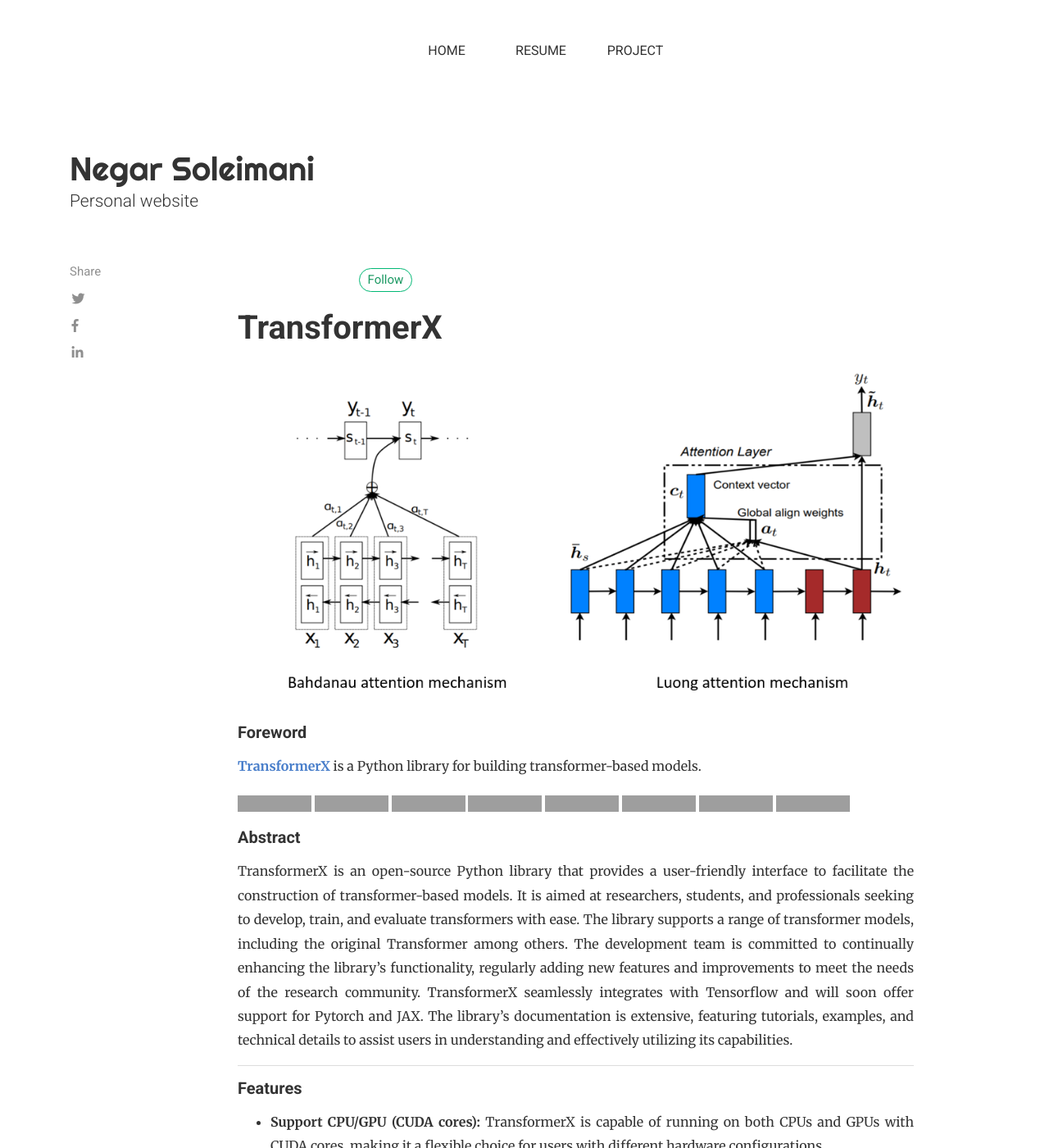
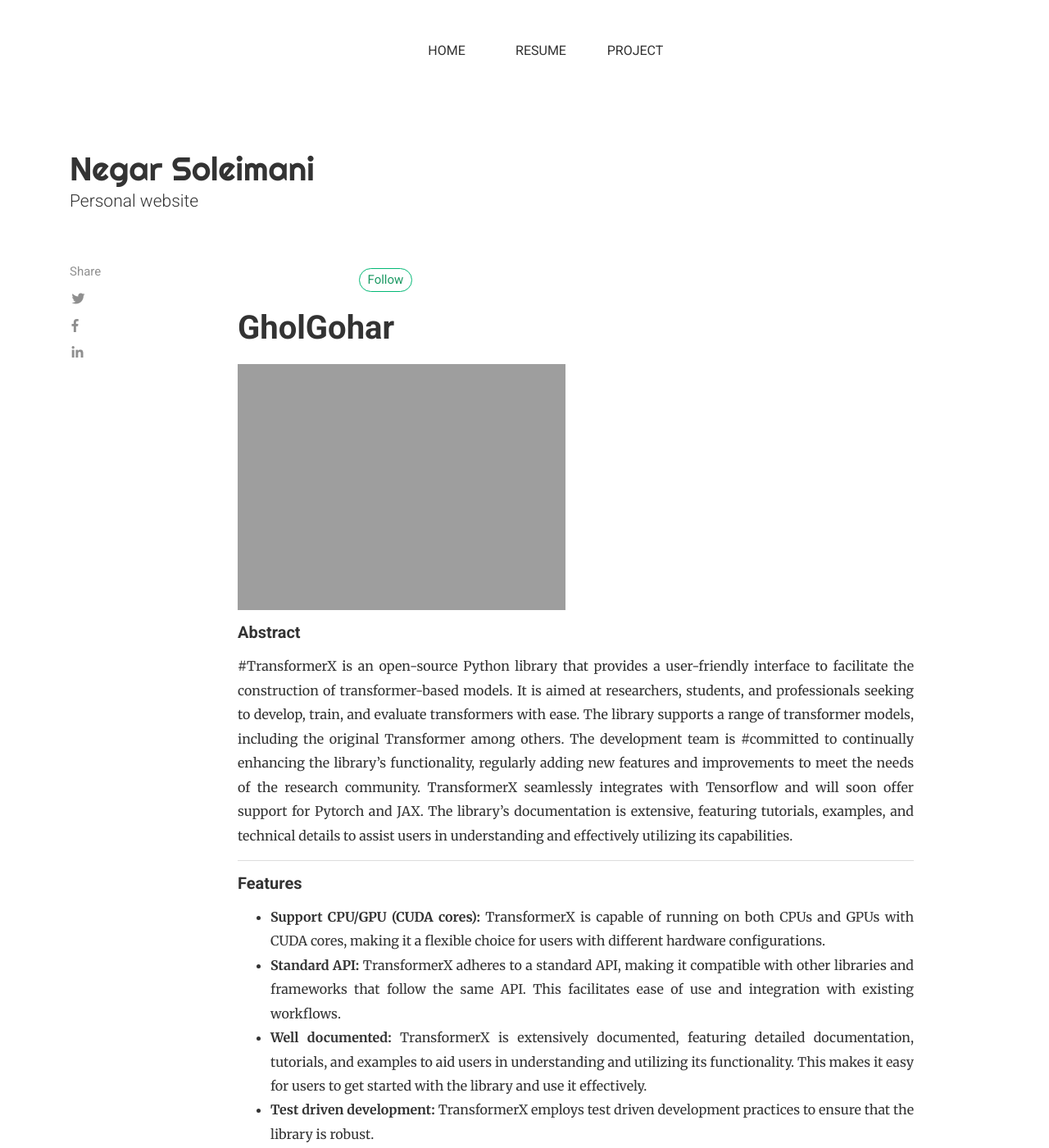
Before and after one commit to negar-soleimani/https-negar-soleimani.github.io, a Jekyll site: the page built from _posts/2022-07-08-transformerx.md, in a window 1280 px wide and 1400 px high. Shown: the whole window at 82% size. Built offline with Jekyll 4.4.1, drawn with Linux system fonts in a browser that asks for light colours; nearby versions of some CDN libraries; comment, search, counter and statistics services are not loaded; grey boxes are pictures that could not be loaded.

Commit message:
Update 2022-07-08-transformerx.md

```diff
--- a/_posts/2022-07-08-transformerx.md
+++ b/_posts/2022-07-08-transformerx.md
@@ -1,37 +1,26 @@
 ---
 layout: post
-title:  "TransformerX"
-author: Soran Ghaderi
+title:  "GholGohar"
+author: Negar Soleimani
 
-[//]: # (categories: [ library, python, machine learning, deep learning, transformers ])
+[//]: # (categories: [ Machine-learning, Classification, Prediction ])
 
-image: images/transformerx.png
+image: images/GholGohar.png
 featured: true
 hidden: true
 comments: false
 ---
 
-## Foreword
-<b><a target="_blank" href="https://github.com/tensorops/TransformerX">TransformerX</a></b> is a Python library for building transformer-based models.
-
-<img alt="GitHub Repo stars" src="https://img.shields.io/github/stars/bi-graph/emgraph?style=social">
-<img alt="PyPI - Python Version" src="https://img.shields.io/pypi/pyversions/emgraph">
-<img alt="PyPI - Implementation" src="https://img.shields.io/pypi/implementation/transformerx">
-<img alt="GitHub last commit" src="https://img.shields.io/github/last-commit/tensorops/transformerx">
-<img alt="PyPI - Maintenance" src="https://img.shields.io/badge/Maintained%3F-yes-green.svg">
-<img alt="PyPI - License" src="https://img.shields.io/pypi/l/transformerx.svg">
-<img alt="PyPI - Format" src="https://img.shields.io/pypi/format/transformerx.svg">
-<img alt="Tensorflow 2" src="https://img.shields.io/badge/TensorFlow2-%23FF6F00.svg?style=flat&logo=TensorFlow&logoColor=white">
 
 [//]: # (Glad to introduce my personal blog. Possibly, I will share what I read daily about deep learning, robotics, neuroscience, mathematics etc.)
 
 
 ## Abstract
-TransformerX is an open-source Python library that provides a user-friendly interface to facilitate the construction
+#TransformerX is an open-source Python library that provides a user-friendly interface to facilitate the construction
 of transformer-based models. It is aimed at researchers, students, and professionals seeking to develop, train, and
 evaluate transformers with ease. The library supports a range of transformer models, including the original
 Transformer among others. The development team is
-committed to continually enhancing the library's functionality, regularly adding new features and improvements to
+#committed to continually enhancing the library's functionality, regularly adding new features and improvements to
 meet the needs of the research community. TransformerX seamlessly integrates with Tensorflow and will soon offer
 support for Pytorch and JAX. The library's documentation is extensive, featuring tutorials, examples, and technical
 details to assist users in understanding and effectively utilizing its capabilities.
```
